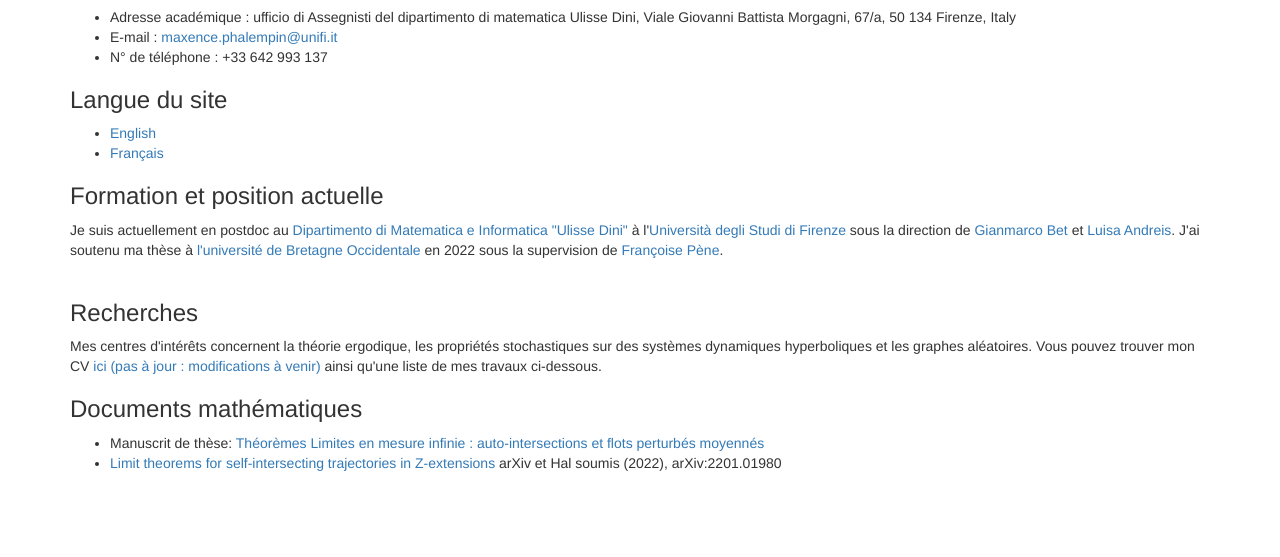
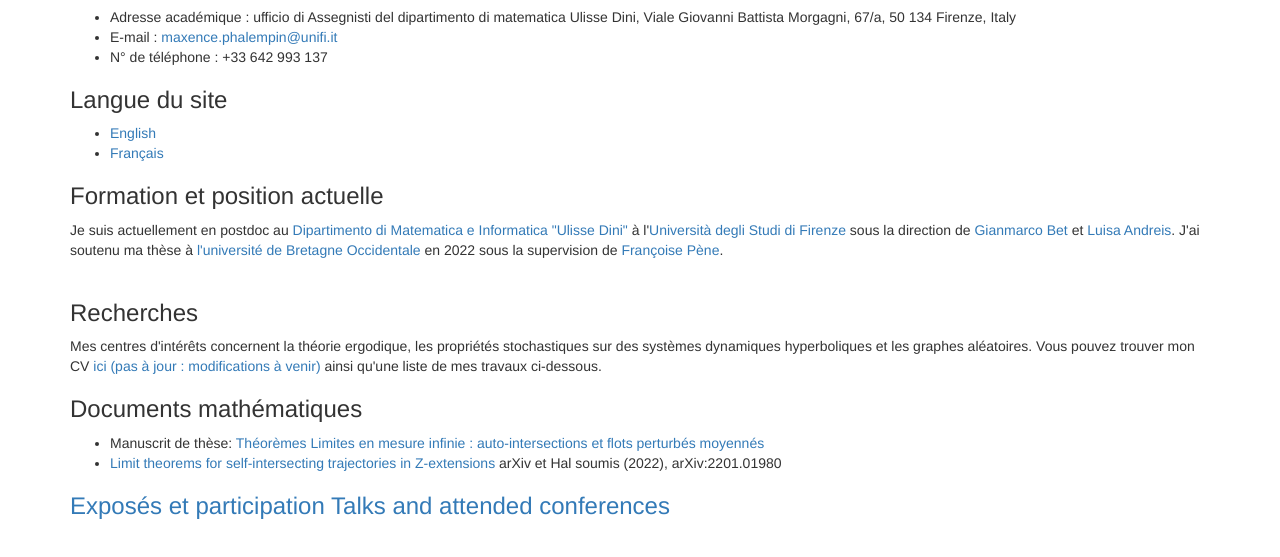
Before and after one commit to laascarr/home-page, a plain HTML site: page index.html in a window 1280 px wide. Shown: the part 109-666 px from the top of the page. Drawn offline with nearby package versions, Linux system fonts and the light colour scheme.

Commit message:
Update index.html

```diff
--- a/index.html
+++ b/index.html
@@ -53,6 +53,10 @@ Mes centres d'intérêts concernent la théorie ergodique, les propriétés stoc
         Vous pouvez le télécharger <a href="cv_fr.pdf">ici (pas à jour : modifications à venir)</a>.</p>
      <!--   <p><h3>Agrégation de maths, Option D</h3>
         Vous trouverez <a href = "agreg.html">ici</a> ma page regroupant tous les documents utiles pour préparer l'agrégation de maths, ainsi que quelques liens utiles. -->
+<h3><a href="expose.html">Exposés et participation Talks and attended conferences</a></h3>
+
+
+
 
 
 
```
